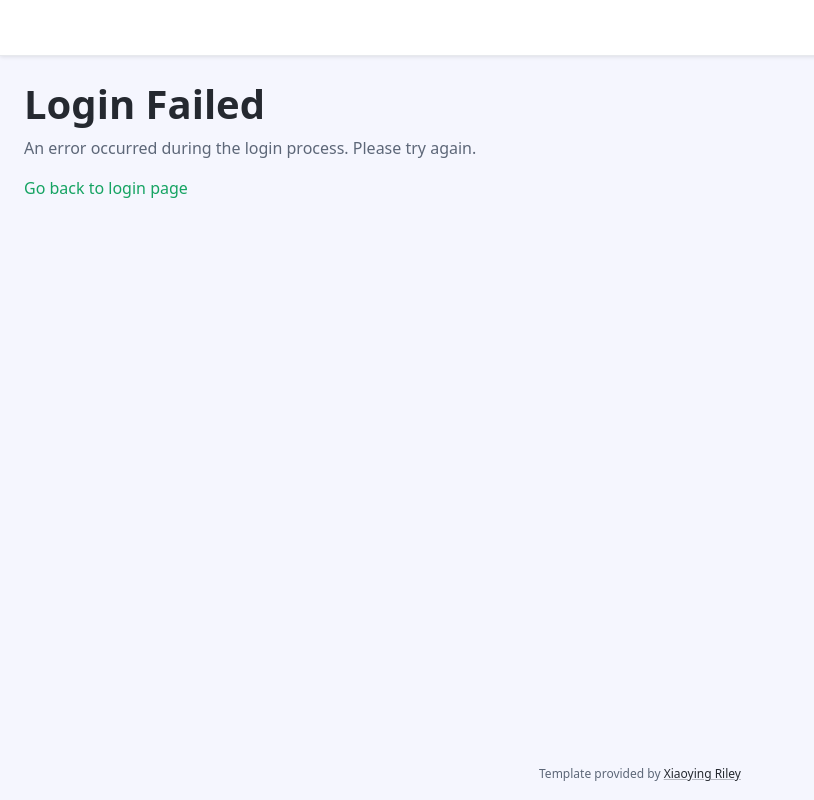
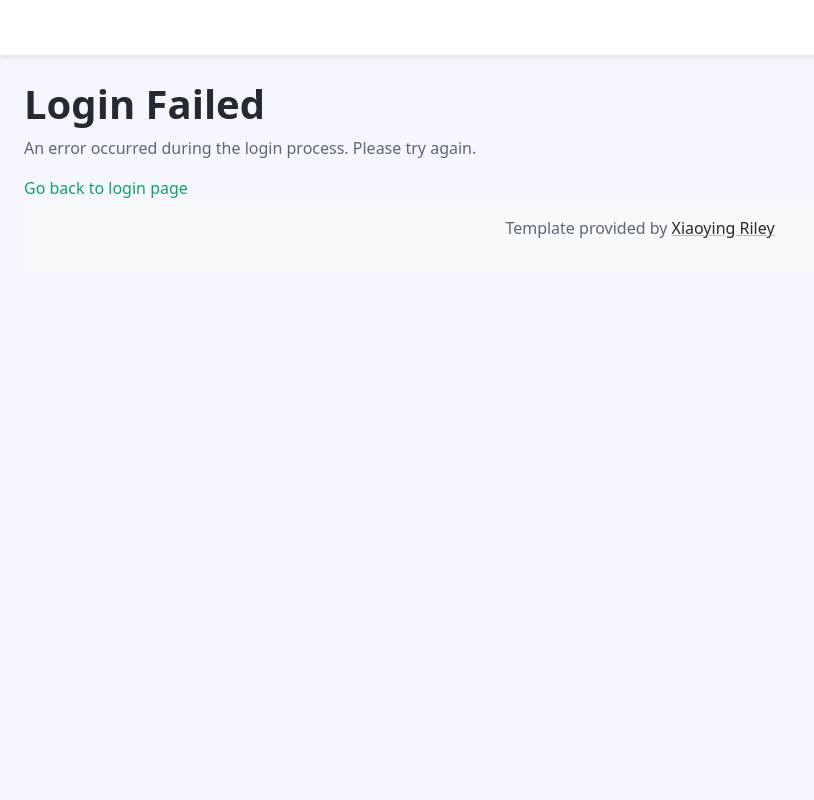
Before and after one commit to vertexcover-io/gategpt, a FastAPI app: page /login/failed in a window 1280 px wide. Shown: the whole page, without its empty margins (0-814 px from the left). Run offline with FastAPI, Linux system fonts and the light colour scheme; parts of the project's set-up code (start-up, migrations or seed data) failed here and were passed over.

Commit message:
feat: update footer

```diff
--- a/templates/base.html
+++ b/templates/base.html
@@ -37,7 +37,7 @@
     <title>{% block title %}Default Title{% endblock %}</title>
   </head>
 
-  <body class="app">
+  <body class="app d-flex flex-column h-100">
     <header class="app-header fixed-top">
       <div class="app-header-inner">
         <div class="container-fluid py-2">
@@ -48,23 +48,21 @@
 
     <div class="app-content pt-3 p-md-3 p-lg-4">
       {% block body %} {% endblock %}
-      <footer class="app-auth-footer">
-        <div class="container text-center py-3">
-          <small class="copyright">
-            <small class="copyright"
-              >Template provided by
+      <footer class="footer mt-auto py-3 bg-light">
+        <div class="cotainer text-center">
+          <p>
+            Template provided by
+
             <a
               class="app-link"
               href="https://github.com/xriley/portal-theme-bs5"
               target="_blank"
               >Xiaoying Riley</a
             >
-            </small>
-          </small>
+          </p>
         </div>
       </footer>
     </div>
-
     <script
       src="https://cdn.jsdelivr.net/npm/@popperjs/core@2.11.8/dist/umd/popper.min.js"
       integrity="sha384-I7E8VVD/ismYTF4hNIPjVp/Zjvgyol6VFvRkX/vR+Vc4jQkC+hVqc2pM8ODewa9r"
--- a/templates/home.html
+++ b/templates/home.html
@@ -16,7 +16,6 @@
       </button>
     </div>
   </section>
-</div>
 
   <div class="app-content pt-3 p-md-3 p-lg-4">
     <div class="container-xl">
@@ -27,6 +26,7 @@
       </div>
 
       <div class="row g-4"></div>
+    </div>
   </div>
 </div>
 
```
Also changed, not shown: templates/login.html (+5 -7 lines), templates/register_gpt.html (+4 -12 lines). Lines whose indentation alone changed are shown as unchanged.
